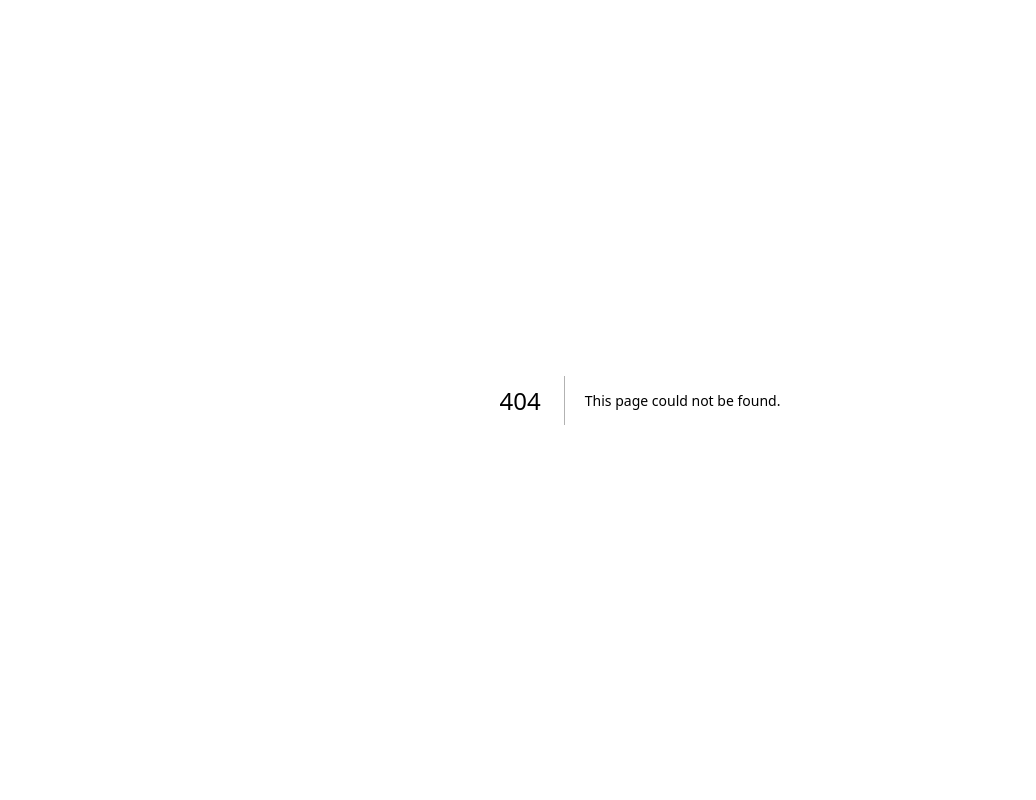
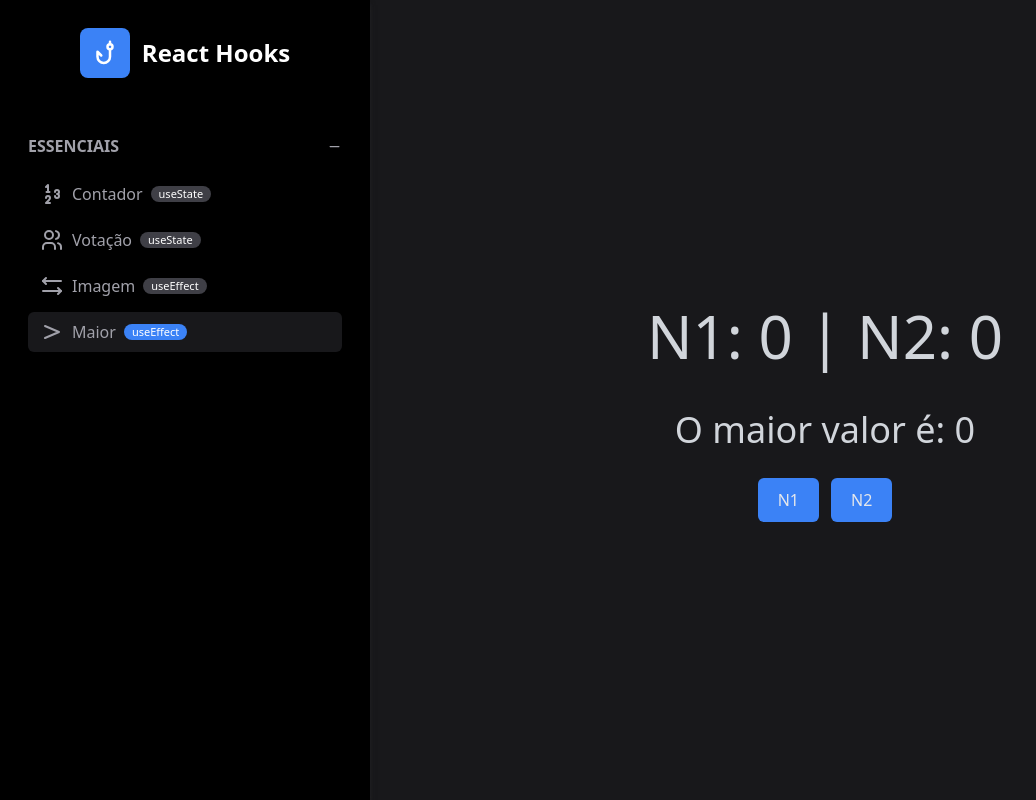
Before and after one commit to felipemrqs/react_hooks, a Next.js app: page /essenciais/maior in a window 1280 px wide. Before the commit this address had no page. Shown: the whole page, without its empty margins (0-1036 px from the left). Built offline with nearby package versions, Linux system fonts and the light colour scheme.

Commit message:
Atualizar dinamicamente o valor máximo com useEffect quando n1 ou n2 forem alterados

```diff
--- a/src/components/template/MenuPrincipal.tsx
+++ b/src/components/template/MenuPrincipal.tsx
@@ -4,7 +4,7 @@ import Logo from "./Logo";
 import MenuPrincipalItem from "./MenuPrincipalItem";
 import MenuPrincipalSecao from "./MenuPrincipalSecao";
 import Flex from "./Flex";
-import {IconArrowsLeftRight, IconNumbers, IconUsers} from "@tabler/icons-react";
+import {IconArrowsLeftRight, IconMathGreater, IconNumbers, IconUsers} from "@tabler/icons-react";
 
 export default function MenuPrincipal() {
     const secoes = [
@@ -15,6 +15,8 @@ export default function MenuPrincipal() {
                 {icone: <IconNumbers/>, titulo: "Contador", tag: "useState", url: "/essenciais/contador"},
                 {icone: <IconUsers/>, titulo: "Votação", tag: "useState", url: "/essenciais/votacao"},
                 {icone: <IconArrowsLeftRight/>, titulo: "Imagem", tag: "useEffect", url: "/essenciais/imagem"},
+                {icone: <IconMathGreater/>, titulo: "Maior", tag: "useEffect", url: "/essenciais/maior"},
+
             ],
         },
     ];
--- /dev/null
+++ b/src/pages/essenciais/maior.tsx
@@ -0,0 +1,25 @@
+import {useEffect, useState} from "react";
+import Pagina from "@/components/template/Pagina";
+import Display from "@/components/template/Display";
+import Botao from "@/components/template/Botao";
+import Flex from "@/components/template/Flex";
+
+export default function Maior() {
+    const [n1, setN1] = useState(0);
+    const [n2, setN2] = useState(0);
+    const [maior, setMaior] = useState(0);
+
+    useEffect(() => {
+        setMaior(Math.max(n1, n2));
+    }, [n1, n2]);
+
+    return (
+        <Pagina>
+            <Display texto={`N1: ${n1} | N2: ${n2}`} textoComplementar={`O maior valor é: ${maior}`}/>
+            <Flex>
+                <Botao texto="N1" onClick={() => setN1(n1 + 1)}/>
+                <Botao texto="N2" onClick={() => setN2(n2 + 1)}/>
+            </Flex>
+        </Pagina>
+    );
+}
```
